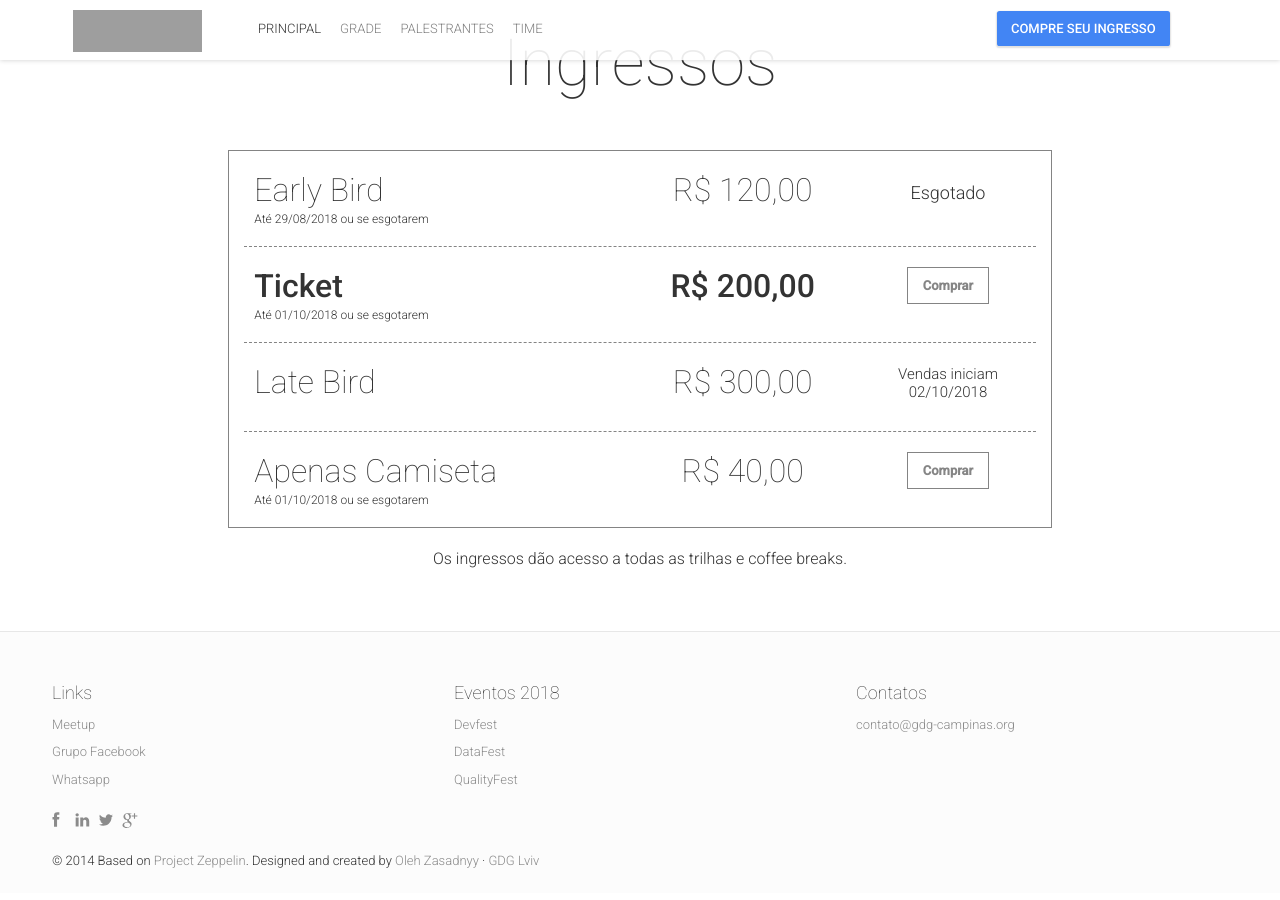
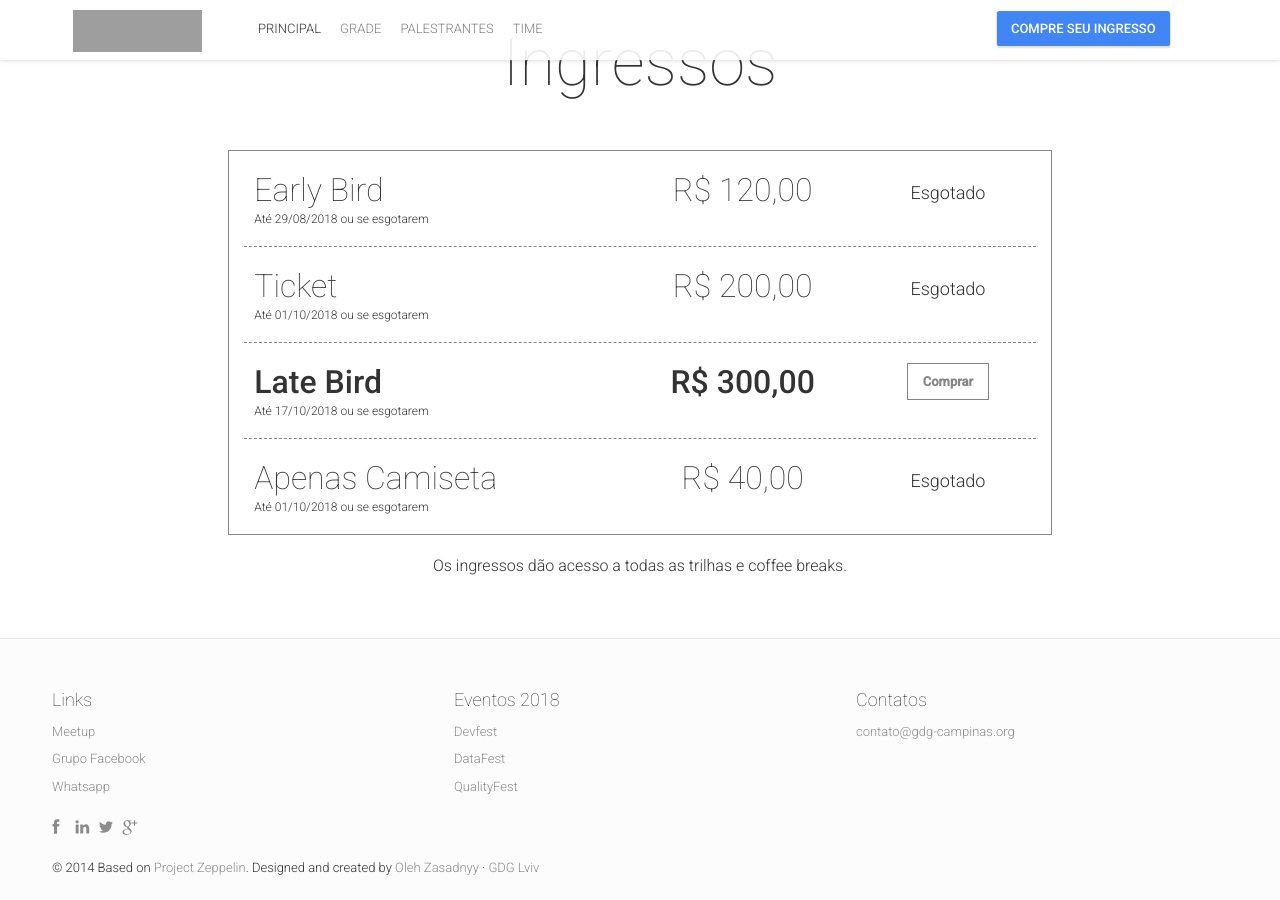
Before and after one commit to gdg-campinas/androidfest, a Jekyll site: the page built from index.html, in a window 1280 px wide and 900 px high, scrolled down 4842 px. Built offline with Jekyll 4.4.1, drawn with Linux system fonts in a browser that asks for light colours; nearby versions of some CDN libraries; comment, search, counter and statistics services are not loaded; part of the change alters nothing that is shown; some of the changed text lies outside the part shown; grey boxes are pictures that could not be loaded.

```diff
--- a/_config.yml
+++ b/_config.yml
@@ -97,8 +97,8 @@ latestNewsTitle: "Latest news"
 rockstarSpeakersImage: "background-speakers.jpg"
 rockstarSpeakersCount: 4
 rockstarSpeakersTitle: "Destaques"
-rockstarSpeakersButtonText: "Seja um Palestrante"
-rockstarSpeakersButtonLink: "https://goo.gl/forms/xBtrzGaVkbDhMtUN2"
+rockstarSpeakersButtonText: "Veja todos os palestrantes"
+# rockstarSpeakersButtonLink: "https://goo.gl/forms/xBtrzGaVkbDhMtUN2"
 
 # Location Block
 locationBlockTitle: "Localização"
@@ -173,10 +173,10 @@ ticketsOffers:
   # ticketContentList: ["Lorem ipsum is simply", "Dummy text of the printing", "Typesetting industry"]
   validFrom: "30/08/2018T00:00"
   validThrough: "01/10/2018T23:59"
-  # soldOut: true
-  # soldOutText: "Esgotado"
+  soldOut: true
+  soldOutText: "Esgotado"
   # disabled: true
-  featured: true
+  # featured: true
  -
   name: "Late Bird"
   price: "300,00"
@@ -188,8 +188,8 @@ ticketsOffers:
   # ticketContentList: ["Lorem ipsum is simply", "Dummy text of the printing", "Typesetting industry"]
   validFrom: "02/10/2018T00:00"
   validThrough: "17/10/2018T23:59"
-  disabled: true
-  # featured: true
+  # disabled: true
+  featured: true
   # soldOut: true
   # soldOutText: "Esgotado"
 
@@ -206,8 +206,8 @@ ticketsOffers:
   validThrough: "01/10/2018T23:59"
   # disabled: true
   # featured: true
-  # soldOut: true
-  # soldOutText: "Esgotado"
+  soldOut: true
+  soldOutText: "Esgotado"
 
 # Footer
 socialLinks:
```
